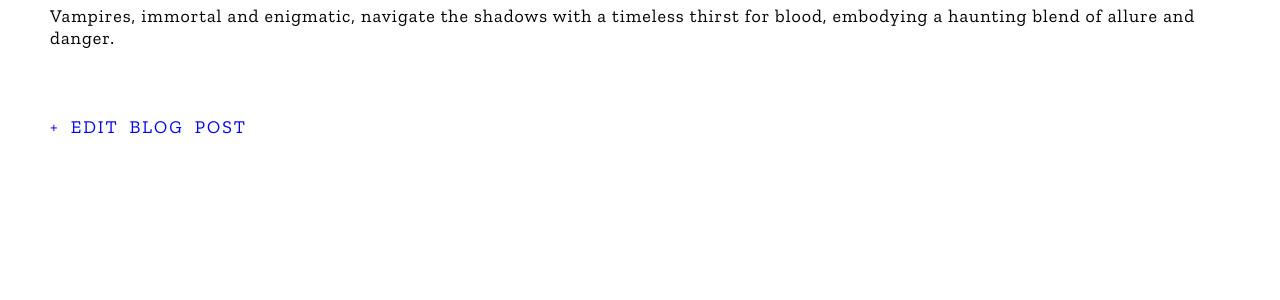
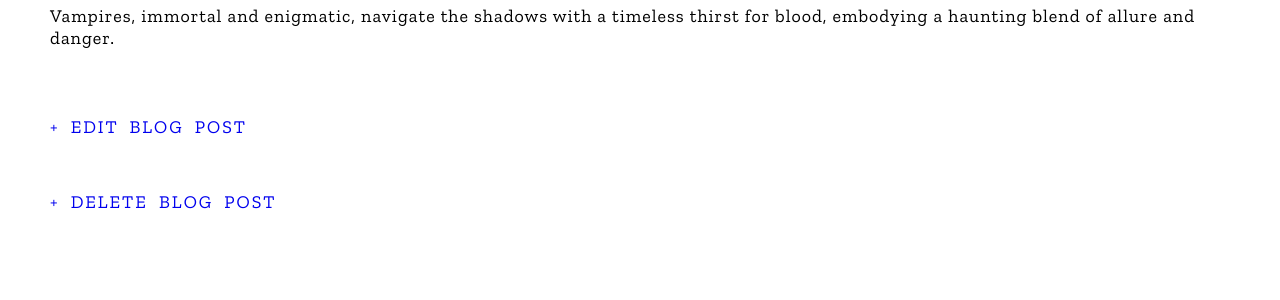
Before and after one commit to shiamsharif/Blog_app, a Django app: page /post/1/ in a window 1280 px wide. Shown: the part 209-509 px from the top of the page. Run offline with Django 5.2, Linux system fonts and the light colour scheme; data comes from the database, SQL or seed files in the repository; both versions use the stored data as it was after the commit.

Commit message:
delete done commit

```diff
--- a/blog/urls.py
+++ b/blog/urls.py
@@ -5,9 +5,11 @@ from .views import (
     BlogDetailView,
     BlogCreateView,
     BlogUpdateView,
+    BlogDeleteView,
 )
 
 urlpatterns = [
+    path('post/<int:pk>/delete', BlogDeleteView.as_view(), name='post_delete'), #newwww
     path('post/<int:pk>/edit', BlogUpdateView.as_view(), name='post_edit'), #newww
     path('post/new', BlogCreateView.as_view(), name='post_new'), #neww
     path('post/<int:pk>/', BlogDetailView.as_view(), name = 'post_detail'), #new
--- a/blog/views.py
+++ b/blog/views.py
@@ -1,5 +1,6 @@
 from django.views.generic import ListView, DetailView #new
-from django.views.generic.edit import CreateView, UpdateView #newww
+from django.views.generic.edit import CreateView, UpdateView, DeleteView #newww
+from django.urls import reverse_lazy
 
 from .models import Post
 
@@ -23,3 +24,8 @@ class BlogUpdateView(UpdateView):
     model = Post
     template_name = 'post_edit.html'
     fields = ['title', 'body']
+
+class BlogDeleteView(DeleteView):
+    model = Post
+    template_name = 'post_delete.html'
+    success_url = reverse_lazy('home')
--- a/templates/post_detail.html
+++ b/templates/post_detail.html
@@ -6,5 +6,6 @@
         <p>{{ object.body }}</p>
     </div>
 
-    <a href ="{% url 'post_edit' post.pk %}">+ Edit Blog Post</a>
+    <p><a href ="{% url 'post_edit' post.pk %}">+ Edit Blog Post</a></p>
+    <p><a href ="{% url 'post_delete' post.pk %}">+ Delete Blog Post</a></p>
 {%endblock content%}
```
Also changed, not shown: templates/post_delete.html (added, +9 -0 lines), db.sqlite3.
